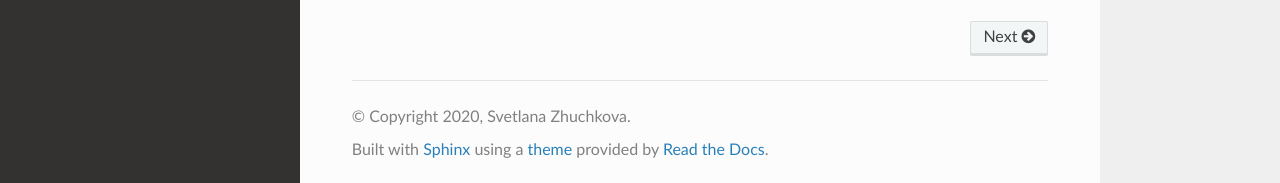
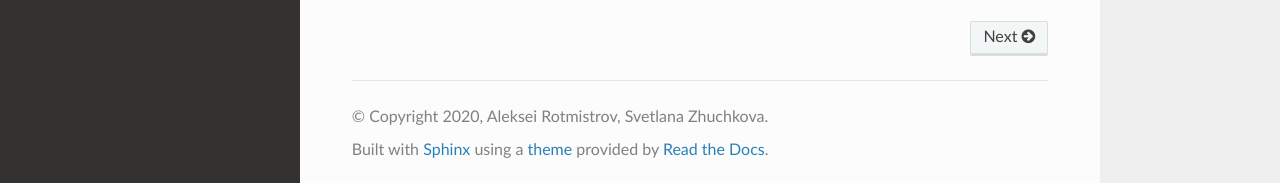
Before and after one commit to RandanCSS/randan, a Sphinx documentation site: the page built from docs/source/index.rst, in a window 1280 px wide and 1307 px high. Shown: the part 1121-1304 px from the top of the window. Built offline with Sphinx 7.4.7 and the Read the Docs theme 2.0.0, drawn with Linux system fonts in a browser that asks for light colours.

Commit message:
Update conf.py

```diff
--- a/docs/source/conf.py
+++ b/docs/source/conf.py
@@ -19,11 +19,11 @@ sys.path.insert(0, os.path.abspath('../..'))
 # -- Project information -----------------------------------------------------
 
 project = 'randan'
-copyright = '2020, Svetlana Zhuchkova'
-author = 'Svetlana Zhuchkova'
+copyright = '2020, Aleksei Rotmistrov, Svetlana Zhuchkova'
+author = 'Aleksei Rotmistrov, Svetlana Zhuchkova'
 
 # The full version, including alpha/beta/rc tags
-release = '0.0.1'
+release = '0.2.1'
 
 
 # -- General configuration ---------------------------------------------------
```
